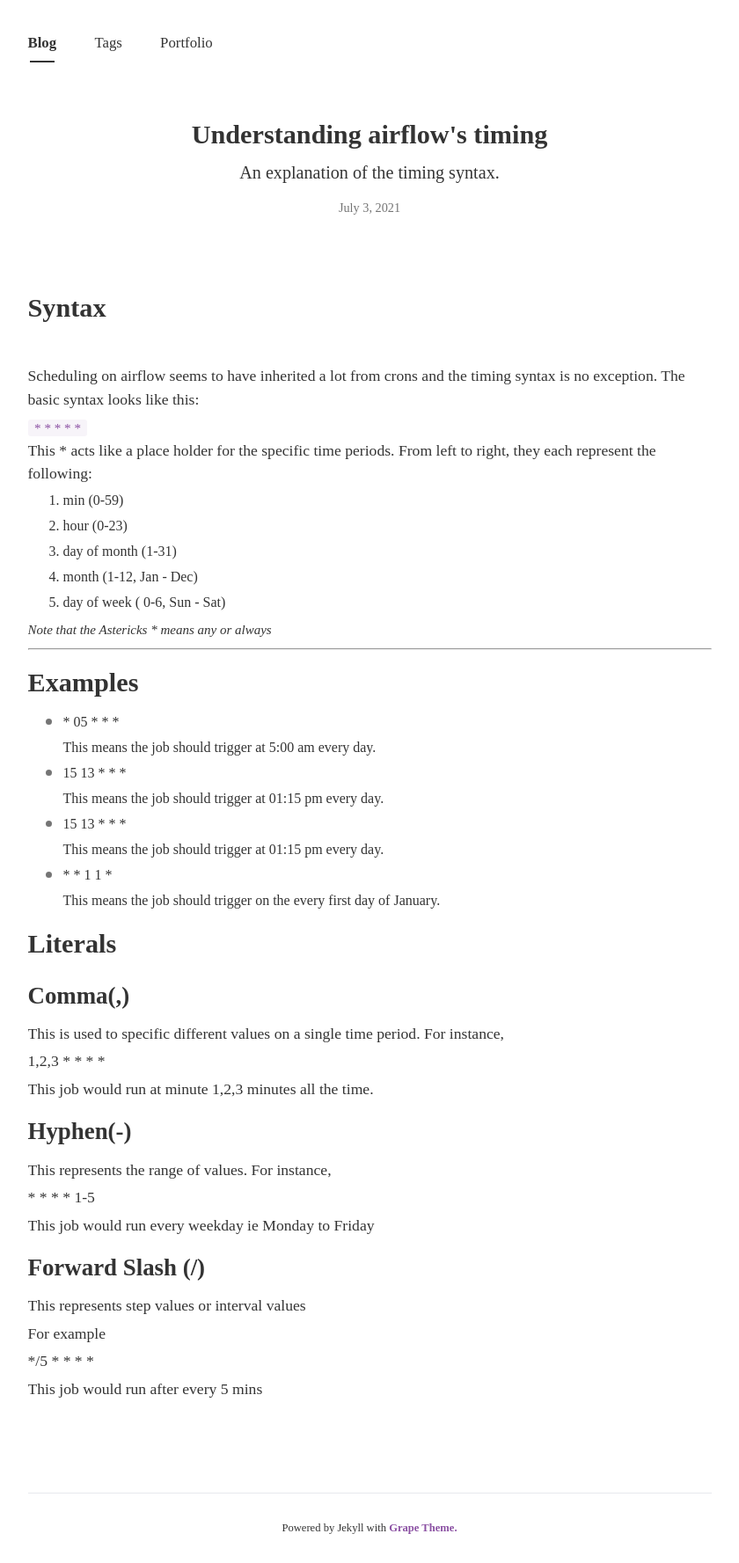
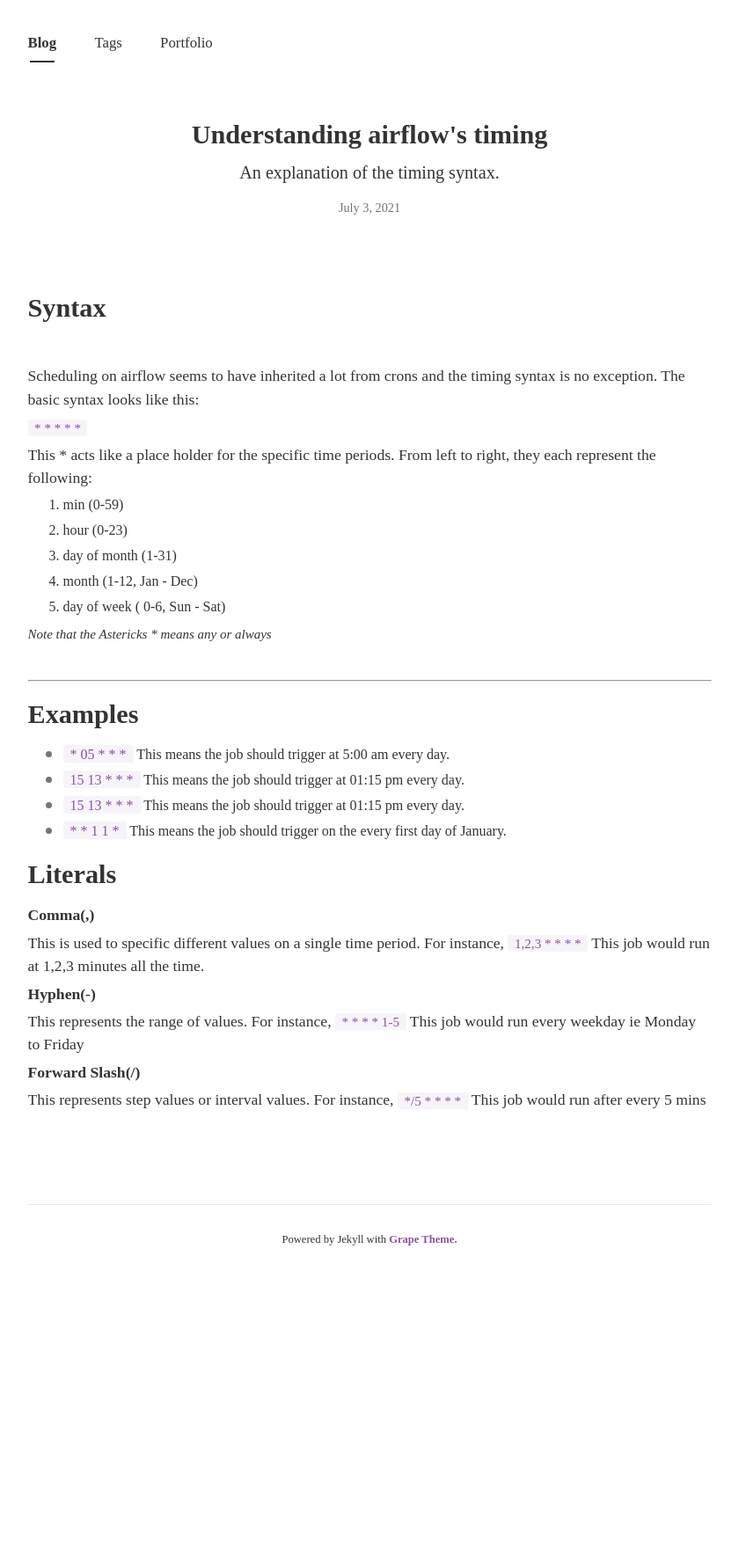
Before and after one commit to cliffordEmmanuel/cliffordEmmanuel.github.io, a Jekyll site: the page built from _posts/2021-07-03-airflow-timing.md, in a window 1280 px wide. Shown: the whole page at 88% size, without its empty margins (220-1060 px from the left). Built offline with Jekyll 4.4.1, drawn with Linux system fonts in a browser that asks for light colours; nearby versions of some CDN libraries; some web fonts are replaced; after the commit the page ends 1449 px from its top, so only the background shows below that.

Commit message:
adding another post

```diff
--- a/_posts/2021-07-03-airflow-timing.md
+++ b/_posts/2021-07-03-airflow-timing.md
@@ -14,6 +14,7 @@ Scheduling on airflow seems to have inherited a lot from crons and the timing sy
 
 `*  *  *  *  *`
 <br>
+
 This <emp>*</emp> acts like a place holder for the specific time periods. From left to right, they each represent the following:
 
 1. min (0-59)
@@ -23,42 +24,42 @@ This <emp>*</emp> acts like a place holder for the specific time periods. From l
 5. day of week ( 0-6, Sun - Sat)
 
 *Note that the Astericks \* means any or always*
+
 <br/>
+
 <hr/>
 
 # Examples
 
-- <emp>* 05 * * *</emp>
+- `* 05 * * *`
   This means the job should trigger at 5:00 am every day.
 
-- <emp>15 13 * * *</emp>
+- `15 13 * * *`
   This means the job should trigger at 01:15 pm every day.
 
-- <emp>15 13 * * *</emp>
+- `15 13 * * *`
   This means the job should trigger at 01:15 pm every day.
 
-- <emp>* * 1 1 *</emp>
+- `* * 1 1 *`
   This means the job should trigger on the every first day of January.
 
 
 # Literals
 
-## Comma(,)
+**Comma(,)**
 
-  This is used to specific different values on a single time period. For instance,
-  <emp>1,2,3 * * * *</emp>
-  This job would run at minute 1,2,3 minutes all the time.
+This is used to specific different values on a single time period. For instance,
+`1,2,3 * * * *`
+This job would run at 1,2,3 minutes all the time.
 
-## Hyphen(-)
+**Hyphen(-)**
 
-  This represents the range of values. For instance,
-  <emp>* * * * 1-5</emp>
-  This job would run every weekday ie Monday to Friday
+This represents the range of values. For instance,
+`* * * * 1-5`
+This job would run every weekday ie Monday to Friday
 
-## Forward Slash (/)
+**Forward Slash(/)**
 
-  This represents step values or interval values
-
-  For example
-  <emp>*/5 *  *  *  *</emp>
-  This job would run after every 5 mins
+This represents step values or interval values. For instance,
+`*/5 *  *  *  *`
+This job would run after every 5 mins
```
